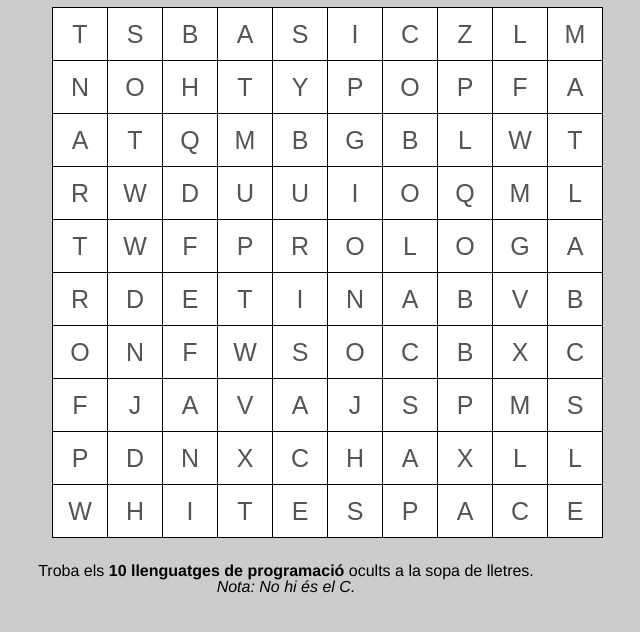
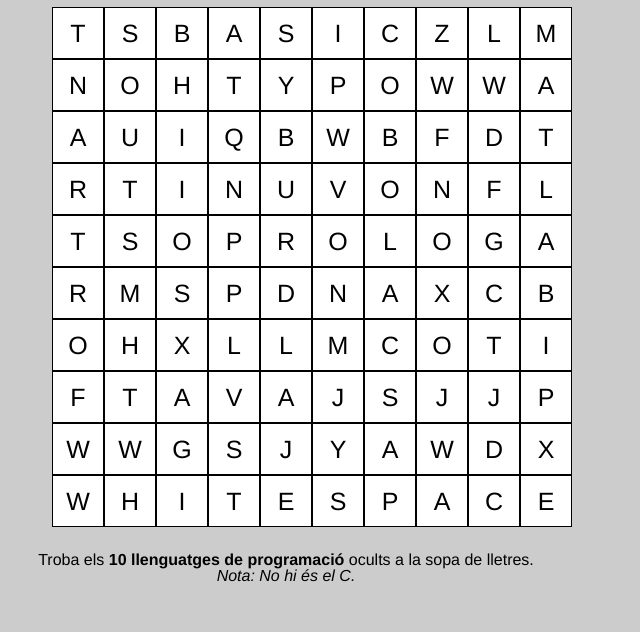
Before and after one commit to alexmarles/SopaDeLletres, a plain HTML site: page index.html in a window 1280 px wide. Shown: the part 118-750 px from the top of the page, without its empty margins (354-994 px from the left). Drawn offline with Linux system fonts and the light colour scheme.

Commit message:
Creació de graella, selecció de caselles

```diff
--- a/index.html
+++ b/index.html
@@ -23,124 +23,124 @@
         <form id="gameform">
           <table id="box">
             <tr>
-              <td><input id="r0c0" type="text" disabled="disabled" value="" /></td>
-              <td><input id="r0c1" type="text" disabled="disabled" value="" /></td>
-              <td><input id="r0c2" type="text" disabled="disabled" value="" /></td>
-              <td><input id="r0c3" type="text" disabled="disabled" value="" /></td>
-              <td><input id="r0c4" type="text" disabled="disabled" value="" /></td>
-              <td><input id="r0c5" type="text" disabled="disabled" value="" /></td>
-              <td><input id="r0c6" type="text" disabled="disabled" value="" /></td>
-              <td><input id="r0c7" type="text" disabled="disabled" value="" /></td>
-              <td><input id="r0c8" type="text" disabled="disabled" value="" /></td>
-              <td><input id="r0c9" type="text" disabled="disabled" value="" /></td>
+              <td id="r0c0" /></td>
+              <td id="r0c1" /></td>
+              <td id="r0c2" /></td>
+              <td id="r0c3" /></td>
+              <td id="r0c4" /></td>
+              <td id="r0c5" /></td>
+              <td id="r0c6" /></td>
+              <td id="r0c7" /></td>
+              <td id="r0c8" /></td>
+              <td id="r0c9" /></td>
             </tr>
             <tr>
-              <td><input id="r1c0" type="text" disabled="disabled" value="" /></td>
-              <td><input id="r1c1" type="text" disabled="disabled" value="" /></td>
-              <td><input id="r1c2" type="text" disabled="disabled" value="" /></td>
-              <td><input id="r1c3" type="text" disabled="disabled" value="" /></td>
-              <td><input id="r1c4" type="text" disabled="disabled" value="" /></td>
-              <td><input id="r1c5" type="text" disabled="disabled" value="" /></td>
-              <td><input id="r1c6" type="text" disabled="disabled" value="" /></td>
-              <td><input id="r1c7" type="text" disabled="disabled" value="" /></td>
-              <td><input id="r1c8" type="text" disabled="disabled" value="" /></td>
-              <td><input id="r1c9" type="text" disabled="disabled" value="" /></td>
+              <td id="r1c0" /></td>
+              <td id="r1c1" /></td>
+              <td id="r1c2" /></td>
+              <td id="r1c3" /></td>
+              <td id="r1c4" /></td>
+              <td id="r1c5" /></td>
+              <td id="r1c6" /></td>
+              <td id="r1c7" /></td>
+              <td id="r1c8" /></td>
+              <td id="r1c9" /></td>
             </tr>
             <tr>
-              <td><input id="r2c0" type="text" disabled="disabled" value="" /></td>
-              <td><input id="r2c1" type="text" disabled="disabled" value="" /></td>
-              <td><input id="r2c2" type="text" disabled="disabled" value="" /></td>
-              <td><input id="r2c3" type="text" disabled="disabled" value="" /></td>
-              <td><input id="r2c4" type="text" disabled="disabled" value="" /></td>
-              <td><input id="r2c5" type="text" disabled="disabled" value="" /></td>
-              <td><input id="r2c6" type="text" disabled="disabled" value="" /></td>
-              <td><input id="r2c7" type="text" disabled="disabled" value="" /></td>
-              <td><input id="r2c8" type="text" disabled="disabled" value="" /></td>
-              <td><input id="r2c9" type="text" disabled="disabled" value="" /></td>
+              <td id="r2c0" /></td>
+              <td id="r2c1" /></td>
+              <td id="r2c2" /></td>
+              <td id="r2c3" /></td>
+              <td id="r2c4" /></td>
+              <td id="r2c5" /></td>
+              <td id="r2c6" /></td>
+              <td id="r2c7" /></td>
+              <td id="r2c8" /></td>
+              <td id="r2c9" /></td>
             </tr>
             <tr>
-              <td><input id="r3c0" type="text" disabled="disabled" value="" /></td>
-              <td><input id="r3c1" type="text" disabled="disabled" value="" /></td>
-              <td><input id="r3c2" type="text" disabled="disabled" value="" /></td>
-              <td><input id="r3c3" type="text" disabled="disabled" value="" /></td>
-              <td><input id="r3c4" type="text" disabled="disabled" value="" /></td>
-              <td><input id="r3c5" type="text" disabled="disabled" value="" /></td>
-              <td><input id="r3c6" type="text" disabled="disabled" value="" /></td>
-              <td><input id="r3c7" type="text" disabled="disabled" value="" /></td>
-              <td><input id="r3c8" type="text" disabled="disabled" value="" /></td>
-              <td><input id="r3c9" type="text" disabled="disabled" value="" /></td>
+              <td id="r3c0" /></td>
+              <td id="r3c1" /></td>
+              <td id="r3c2" /></td>
+              <td id="r3c3" /></td>
+              <td id="r3c4" /></td>
+              <td id="r3c5" /></td>
+              <td id="r3c6" /></td>
+              <td id="r3c7" /></td>
+              <td id="r3c8" /></td>
+              <td id="r3c9" /></td>
             </tr>
             <tr>
-              <td><input id="r4c0" type="text" disabled="disabled" value="" /></td>
-              <td><input id="r4c1" type="text" disabled="disabled" value="" /></td>
-              <td><input id="r4c2" type="text" disabled="disabled" value="" /></td>
-              <td><input id="r4c3" type="text" disabled="disabled" value="" /></td>
-              <td><input id="r4c4" type="text" disabled="disabled" value="" /></td>
-              <td><input id="r4c5" type="text" disabled="disabled" value="" /></td>
-              <td><input id="r4c6" type="text" disabled="disabled" value="" /></td>
-              <td><input id="r4c7" type="text" disabled="disabled" value="" /></td>
-              <td><input id="r4c8" type="text" disabled="disabled" value="" /></td>
-              <td><input id="r4c9" type="text" disabled="disabled" value="" /></td>
+              <td id="r4c0" /></td>
+              <td id="r4c1" /></td>
+              <td id="r4c2" /></td>
+              <td id="r4c3" /></td>
+              <td id="r4c4" /></td>
+              <td id="r4c5" /></td>
+              <td id="r4c6" /></td>
+              <td id="r4c7" /></td>
+              <td id="r4c8" /></td>
+              <td id="r4c9" /></td>
             </tr>
             <tr>
-              <td><input id="r5c0" type="text" disabled="disabled" value="" /></td>
-              <td><input id="r5c1" type="text" disabled="disabled" value="" /></td>
-              <td><input id="r5c2" type="text" disabled="disabled" value="" /></td>
-              <td><input id="r5c3" type="text" disabled="disabled" value="" /></td>
-              <td><input id="r5c4" type="text" disabled="disabled" value="" /></td>
-              <td><input id="r5c5" type="text" disabled="disabled" value="" /></td>
-              <td><input id="r5c6" type="text" disabled="disabled" value="" /></td>
-              <td><input id="r5c7" type="text" disabled="disabled" value="" /></td>
-              <td><input id="r5c8" type="text" disabled="disabled" value="" /></td>
-              <td><input id="r5c9" type="text" disabled="disabled" value="" /></td>
+              <td id="r5c0" /></td>
+              <td id="r5c1" /></td>
+              <td id="r5c2" /></td>
+              <td id="r5c3" /></td>
+              <td id="r5c4" /></td>
+              <td id="r5c5" /></td>
+              <td id="r5c6" /></td>
+              <td id="r5c7" /></td>
+              <td id="r5c8" /></td>
+              <td id="r5c9" /></td>
             </tr>
             <tr>
-              <td><input id="r6c0" type="text" disabled="disabled" value="" /></td>
-              <td><input id="r6c1" type="text" disabled="disabled" value="" /></td>
-              <td><input id="r6c2" type="text" disabled="disabled" value="" /></td>
-              <td><input id="r6c3" type="text" disabled="disabled" value="" /></td>
-              <td><input id="r6c4" type="text" disabled="disabled" value="" /></td>
-              <td><input id="r6c5" type="text" disabled="disabled" value="" /></td>
-              <td><input id="r6c6" type="text" disabled="disabled" value="" /></td>
-              <td><input id="r6c7" type="text" disabled="disabled" value="" /></td>
-              <td><input id="r6c8" type="text" disabled="disabled" value="" /></td>
-              <td><input id="r6c9" type="text" disabled="disabled" value="" /></td>
+              <td id="r6c0" /></td>
+              <td id="r6c1" /></td>
+              <td id="r6c2" /></td>
+              <td id="r6c3" /></td>
+              <td id="r6c4" /></td>
+              <td id="r6c5" /></td>
+              <td id="r6c6" /></td>
+              <td id="r6c7" /></td>
+              <td id="r6c8" /></td>
+              <td id="r6c9" /></td>
             </tr>
             <tr>
-              <td><input id="r7c0" type="text" disabled="disabled" value="" /></td>
-              <td><input id="r7c1" type="text" disabled="disabled" value="" /></td>
-              <td><input id="r7c2" type="text" disabled="disabled" value="" /></td>
-              <td><input id="r7c3" type="text" disabled="disabled" value="" /></td>
-              <td><input id="r7c4" type="text" disabled="disabled" value="" /></td>
-              <td><input id="r7c5" type="text" disabled="disabled" value="" /></td>
-              <td><input id="r7c6" type="text" disabled="disabled" value="" /></td>
-              <td><input id="r7c7" type="text" disabled="disabled" value="" /></td>
-              <td><input id="r7c8" type="text" disabled="disabled" value="" /></td>
-              <td><input id="r7c9" type="text" disabled="disabled" value="" /></td>
+              <td id="r7c0" /></td>
+              <td id="r7c1" /></td>
+              <td id="r7c2" /></td>
+              <td id="r7c3" /></td>
+              <td id="r7c4" /></td>
+              <td id="r7c5" /></td>
+              <td id="r7c6" /></td>
+              <td id="r7c7" /></td>
+              <td id="r7c8" /></td>
+              <td id="r7c9" /></td>
             </tr>
             <tr>
-              <td><input id="r8c0" type="text" disabled="disabled" value="" /></td>
-              <td><input id="r8c1" type="text" disabled="disabled" value="" /></td>
-              <td><input id="r8c2" type="text" disabled="disabled" value="" /></td>
-              <td><input id="r8c3" type="text" disabled="disabled" value="" /></td>
-              <td><input id="r8c4" type="text" disabled="disabled" value="" /></td>
-              <td><input id="r8c5" type="text" disabled="disabled" value="" /></td>
-              <td><input id="r8c6" type="text" disabled="disabled" value="" /></td>
-              <td><input id="r8c7" type="text" disabled="disabled" value="" /></td>
-              <td><input id="r8c8" type="text" disabled="disabled" value="" /></td>
-              <td><input id="r8c9" type="text" disabled="disabled" value="" /></td>
+              <td id="r8c0" /></td>
+              <td id="r8c1" /></td>
+              <td id="r8c2" /></td>
+              <td id="r8c3" /></td>
+              <td id="r8c4" /></td>
+              <td id="r8c5" /></td>
+              <td id="r8c6" /></td>
+              <td id="r8c7" /></td>
+              <td id="r8c8" /></td>
+              <td id="r8c9" /></td>
             </tr>
             <tr>
-              <td><input id="r9c0" type="text" disabled="disabled" value="" /></td>
-              <td><input id="r9c1" type="text" disabled="disabled" value="" /></td>
-              <td><input id="r9c2" type="text" disabled="disabled" value="" /></td>
-              <td><input id="r9c3" type="text" disabled="disabled" value="" /></td>
-              <td><input id="r9c4" type="text" disabled="disabled" value="" /></td>
-              <td><input id="r9c5" type="text" disabled="disabled" value="" /></td>
-              <td><input id="r9c6" type="text" disabled="disabled" value="" /></td>
-              <td><input id="r9c7" type="text" disabled="disabled" value="" /></td>
-              <td><input id="r9c8" type="text" disabled="disabled" value="" /></td>
-              <td><input id="r9c9" type="text" disabled="disabled" value="" /></td>
+              <td id="r9c0" /></td>
+              <td id="r9c1" /></td>
+              <td id="r9c2" /></td>
+              <td id="r9c3" /></td>
+              <td id="r9c4" /></td>
+              <td id="r9c5" /></td>
+              <td id="r9c6" /></td>
+              <td id="r9c7" /></td>
+              <td id="r9c8" /></td>
+              <td id="r9c9" /></td>
             </tr>
           </table><!-- box -->
         </form><!-- gameform -->
--- a/js/main.js
+++ b/js/main.js
@@ -1,4 +1,5 @@
 $(function(){
+
   var letters = ["a", "b", "c", "d", "e", "f", "g", "h", "i", "j", "k", "l", "m", "n", "o", "p", "q", "r", "s", "t", "u", "v", "w", "x", "y", "z"];
   var words = [{
     content: "BASIC",
@@ -72,6 +73,18 @@ $(function(){
   }
   ];
 
+  /*var sol = [];
+  for(var i = 0; i<10; i++)
+  {
+    for(var j = 0; j<words[i].content.length; j++)
+    {
+      sol[i] = sol[i] === undefined ? "" : sol[i];
+      sol[i] += "r"+i+"c"+j;
+      if (words[i].orientation === "horizontal")
+        {
+          if (words[i].direction === "right")*/
+
+
   function nextCell(cell,ori,dir){
     var regex = /^r(\d)c(\d)$/;
     var res = regex.exec(cell);
@@ -106,25 +119,24 @@ $(function(){
       var cell = "r"+words[i].posy+"c"+words[i].posx;
       for(var j=0; j<words[i].content.length; j++)
       {
-        if ($("#"+cell).attr("value") === "")
-          $("#"+cell).attr("value",words[i].content[j]);
+        $("#"+cell).html(words[i].content[j]);
         cell = nextCell(cell,words[i].orientation,words[i].direction);
       }
-    }
-    for(i=0; i<10; i++)
-    {
       for(j=0; j<10; j++)
       {
-        if ($("#r"+i+"c"+j).attr("value") === "")
-          $("#r"+i+"c"+j).attr("value",letters[randomXToY(0,letters.length-1)].toUpperCase());
+        if ($("#r"+i+"c"+j).html() === "")
+          $("#r"+i+"c"+j).html(letters[randomXToY(0,letters.length-1)].toUpperCase());
       }
     }
   };
 
-  fill(words);
-
-  $("input").click(function(e){
-    $(this).css("background-color", "#66f");
+  $("td").click(function(e){
+    $(this).css("background-color", "#68f");
   });
 
+
+
+  setTimeout(function() {
+    fill(words);
+  },1000);
 });
--- a/stylesheets/style.css
+++ b/stylesheets/style.css
@@ -36,24 +36,22 @@ body {
 
 #box {
   background-color: #fff;
-  width: 468px;
-  height: 486px;
+  width: 520px;
+  height: 520px;
   margin: 0 auto;
   margin-top: 10px;
 }
 
 #box td {
   border: 1px solid #000;
-}
-
-input {
   float: left;
+  line-height: 50px;
   width: 50px;
   height: 50px;
   text-align: center;
   font-size: 25px;
-  border: 0;
   background-color: #fff;
+  cursor: pointer;
 }
 
 p {
```
